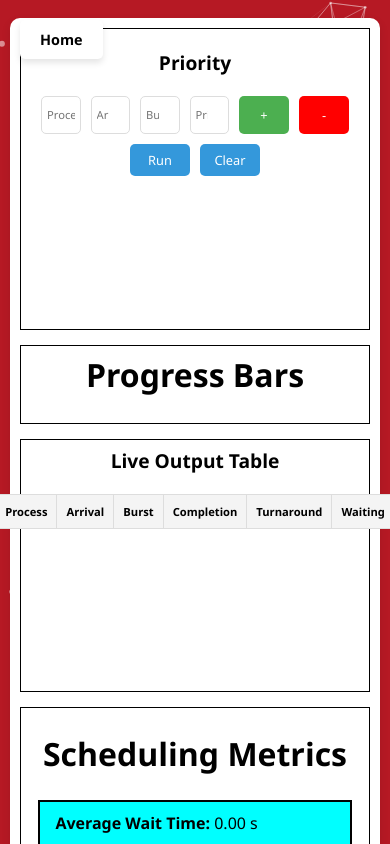
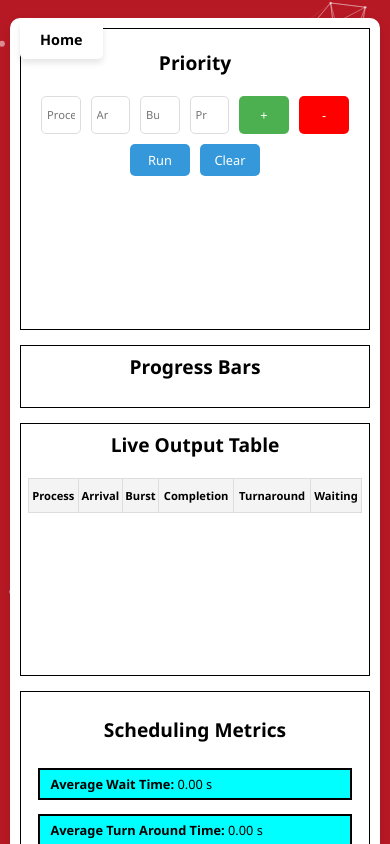
Before and after one commit to ackshayakeerthig/CPU-Scheduling-Algorithms-Visualisation-Website, a React (Vite) app in the folder frontend/: page /Priority in a window 390 px wide. Shown: the top 844 px of the page. Built offline with nearby package versions, Linux system fonts and the light colour scheme.

Commit message:
Fix: scheduling metricsresponsive

```diff
--- a/frontend/src/components/OutputCard/OutputCard.css
+++ b/frontend/src/components/OutputCard/OutputCard.css
@@ -102,6 +102,9 @@ h1 {
 
 /* Responsive Design */
 @media (max-width: 768px) {
+  h1 {
+    font-size: 1.2rem;
+  }
 
   .upper-section{
     display: flex;
@@ -116,15 +119,18 @@ h1 {
     padding: 10px;
   }
 
+  .output-table-secheduling-metrics{
+    flex-direction: column;
+  }
+
   .output-table th,
   .output-table td {
-    padding: 7px;
     font-size: 0.7rem;
+    width: 20px;
+    padding: 9px 0;
+
   }
 
-  .output-table th{
-    padding: 9px;
-  }
 
   .output-table-title{
     font-size: 1.2rem;
--- a/frontend/src/components/SchedulingMetrics/SchedulingMetrics.css
+++ b/frontend/src/components/SchedulingMetrics/SchedulingMetrics.css
@@ -5,3 +5,15 @@
     margin: 4% 5%;
     background-color: aqua;
 }
+@media (max-width: 768px) {
+    .metric-header{
+        margin: 0;
+    }
+
+    .metrics-div{
+        padding: 5px 10px;
+        font-size: 0.8rem;
+    }
+
+
+}
--- a/frontend/src/components/SchedulingMetrics/SchedulingMetrics.jsx
+++ b/frontend/src/components/SchedulingMetrics/SchedulingMetrics.jsx
@@ -21,7 +21,7 @@ const SchedulingMetrics = ({ processes = [] }) => {
 
   return (
     <div>
-      <h1 style={{ margin: "7% 0" }}>Scheduling Metrics</h1>
+      <h1 className="metric-header" style={{ margin: "7% 0" }}>Scheduling Metrics</h1>
 
       <div className="metrics-div">
         <strong>Average Wait Time:</strong> {avgWaitTime.toFixed(2)} s
```
